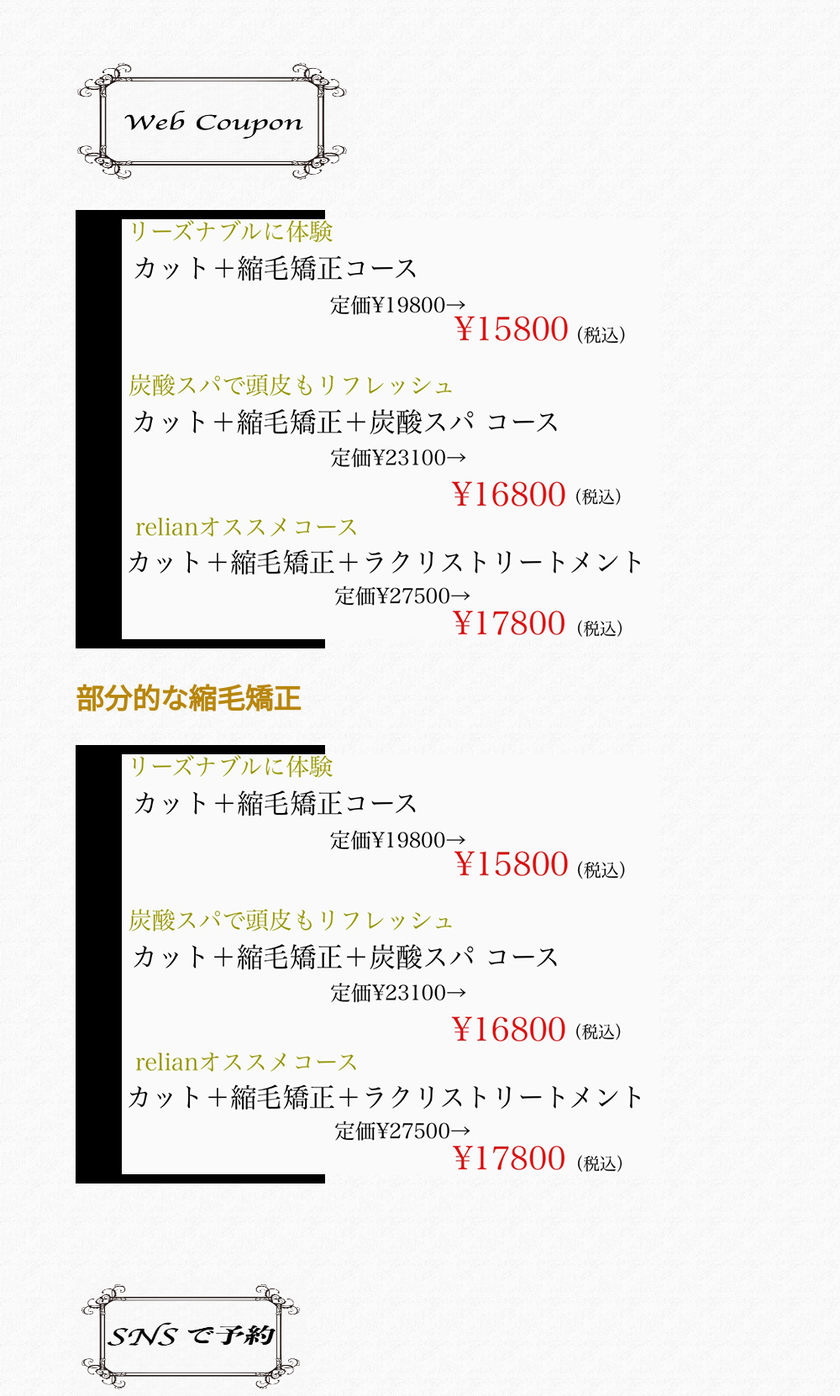
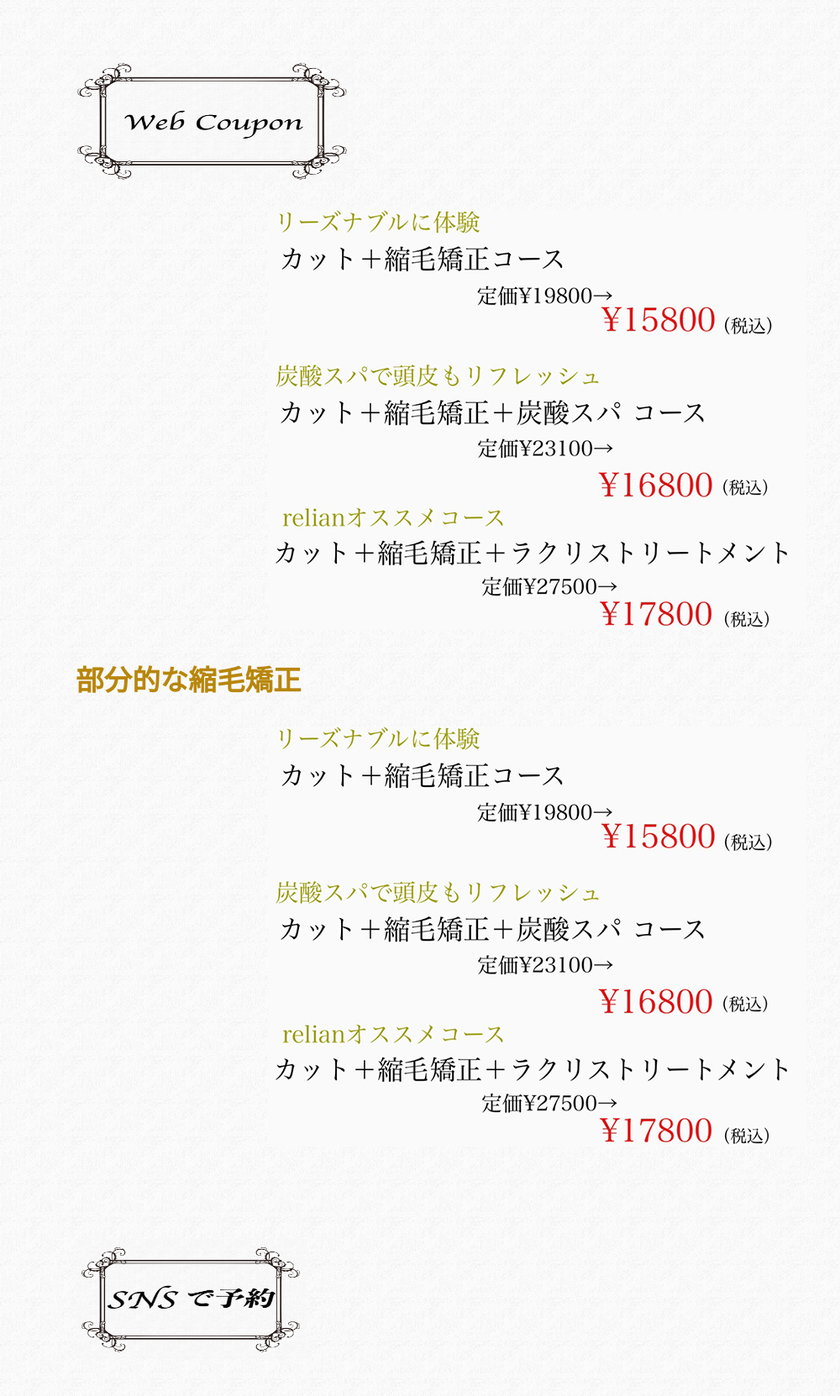
Before and after one commit to manabu-creater/yamaki-hair, a PHP site: page / in a window 1280 px wide. Shown: the part 2974-4636 px from the top of the page at 84% size, without its empty margins (0-1000 px from the left). Run offline with PHP 8.4, Linux system fonts and the light colour scheme.

Commit message:
文字サイズ＆main幅修正

```diff
--- a/index.css
+++ b/index.css
@@ -82,6 +82,10 @@ header {
   margin-top: 40px;
 } */
 
+.ex-title {
+  width: 40%;
+}
+
 .heading h4 {
   margin: 1% 0;
   font-size: 110%;
@@ -101,10 +105,6 @@ header {
   border: 2px solid  black;
   padding: 1% 3%;
   font-size: 100%;
-}
-
-.ex-title {
-  width: 40%;
 }
 
 .content-img {
@@ -158,20 +158,19 @@ header {
   margin-bottom: 30%;
 }
 
+.coupon {
+  text-align: center;
+}
 
-.coupon {
-  font-size: 180%;
-  background-color: black;
-  color: white;
-  width: 17%;
-  padding: 1% 5%;
-  margin-bottom: 2%;
+.coupons h1 {
+  text-align: left;
 }
 
 .coupon2 {
   margin: 3% 0;
   color: darkgoldenrod;
   font-size: 240%;
+  text-align: center;
 }
 
 .coupon-img {
@@ -233,7 +232,7 @@ header {
 }
 
 /* ここからstory */
-.stories {
+/* .stories {
   margin: 0 auto;
   width: 680px;
 }
@@ -280,7 +279,7 @@ header {
 .maintitle {
   font-family: georgia,serif;
   font-size: 120%;
-  /* border-bottom: 1px solid black; */
+
 }
 
 .subtitle {
@@ -294,7 +293,7 @@ header {
   font-size: 80%;
   font-family: 'Franklin Gothic Medium', 'Arial Narrow', Arial, sans-serif;
   margin: 6px auto;
-}
+} */
 
 
 
@@ -363,7 +362,7 @@ header {
 
 
   .contents {
-    width: 650px;
+    width: 850px;
     margin: 20px auto;
   }
 
```
